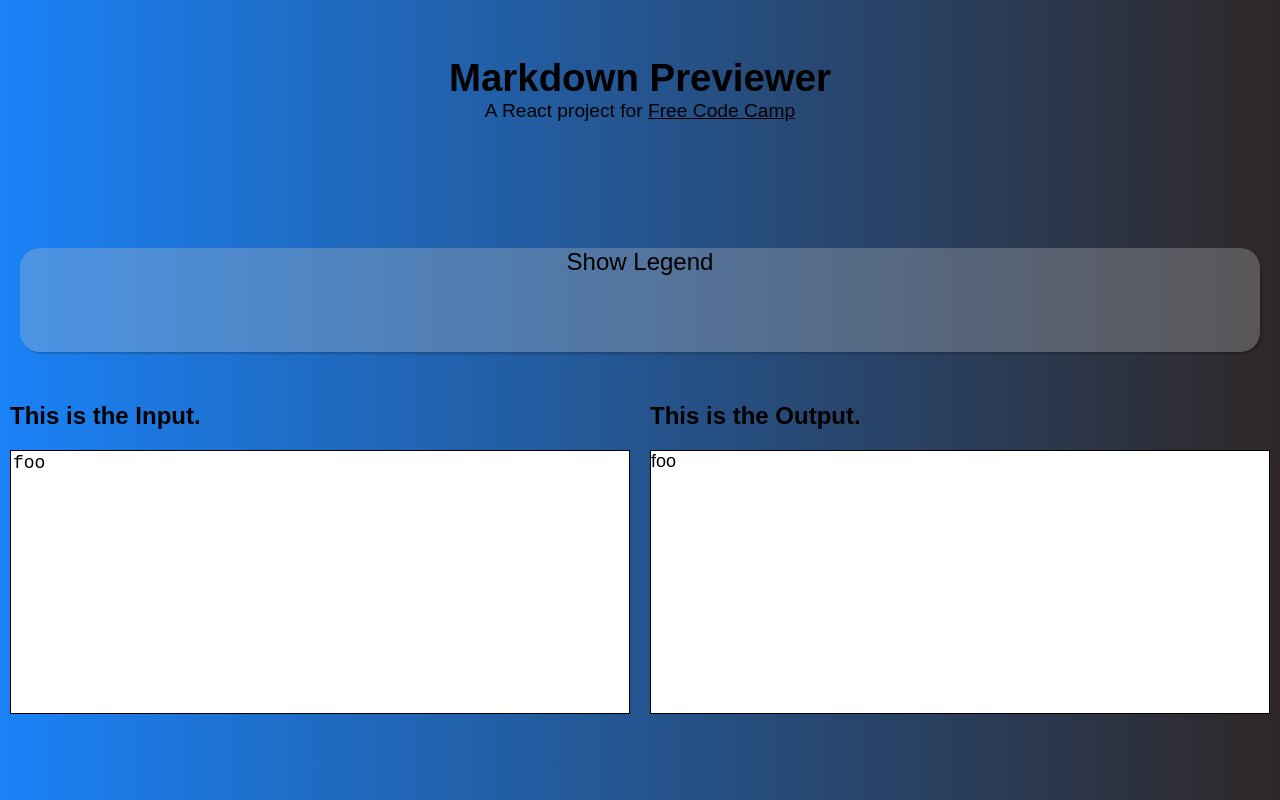
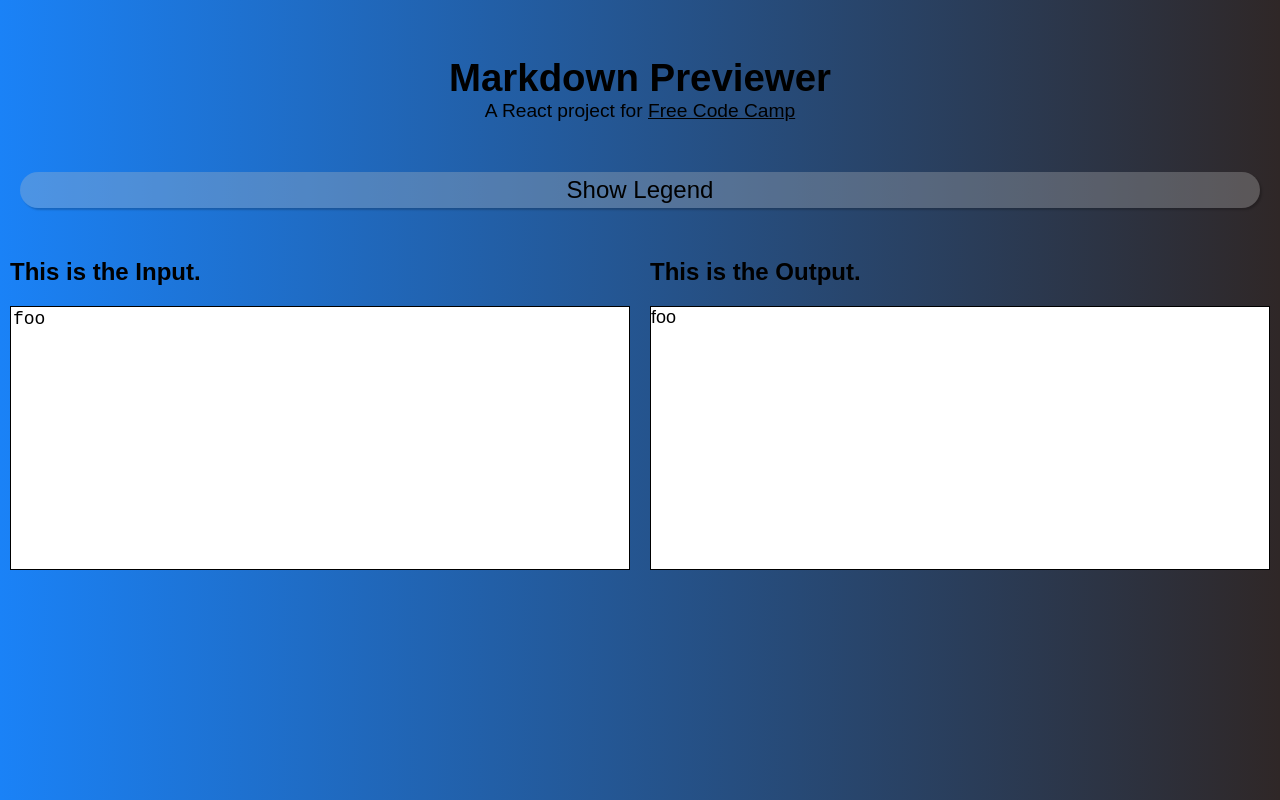
Before and after one commit to halfalpine/markdown-previewer, a React (Create React App) app: page / in a window 1280 px wide. Built offline with nearby package versions, Linux system fonts and the light colour scheme.

Commit message:
CSS: Align components with LegendButton

```diff
--- a/src/components/LegendButton.js
+++ b/src/components/LegendButton.js
@@ -3,15 +3,16 @@ import PropTypes from "prop-types";
 import styled from "styled-components";
 
 const LegendButton = ({ handleLegendChange }) => {
-  const LegendButton = styled.div`
-    font-size: 1.5em;
-    text-align: center;
-    background: rgba(192, 192, 192, 0.3);
-    border: none;
-    box-shadow: 2px 2px 2px rgba(0, 0, 0, 0.2);
-    border-radius: 20px;
+  const LegendButton = styled.button`
+    height: 36px;
     width: 100%;
     margin: 20px;
+    background: rgba(192, 192, 192, 0.3);
+    font-size: 24px;
+    text-align: center;
+    border: none;
+    border-radius: 20px;
+    box-shadow: 2px 2px 2px rgba(0, 0, 0, 0.2);
     &:hover {
       background: rgba(192, 192, 192, 0.5);
     }
--- a/src/components/Styles.js
+++ b/src/components/Styles.js
@@ -19,6 +19,7 @@ export const Preview = styled.div`
   display: flex;
   flex-wrap: wrap;
   justify-content: center;
+  align-content: flex-start;
   background: linear-gradient(270deg, #2f2727, #1a82f7);
   min-height: 100vh;
 `;
```
